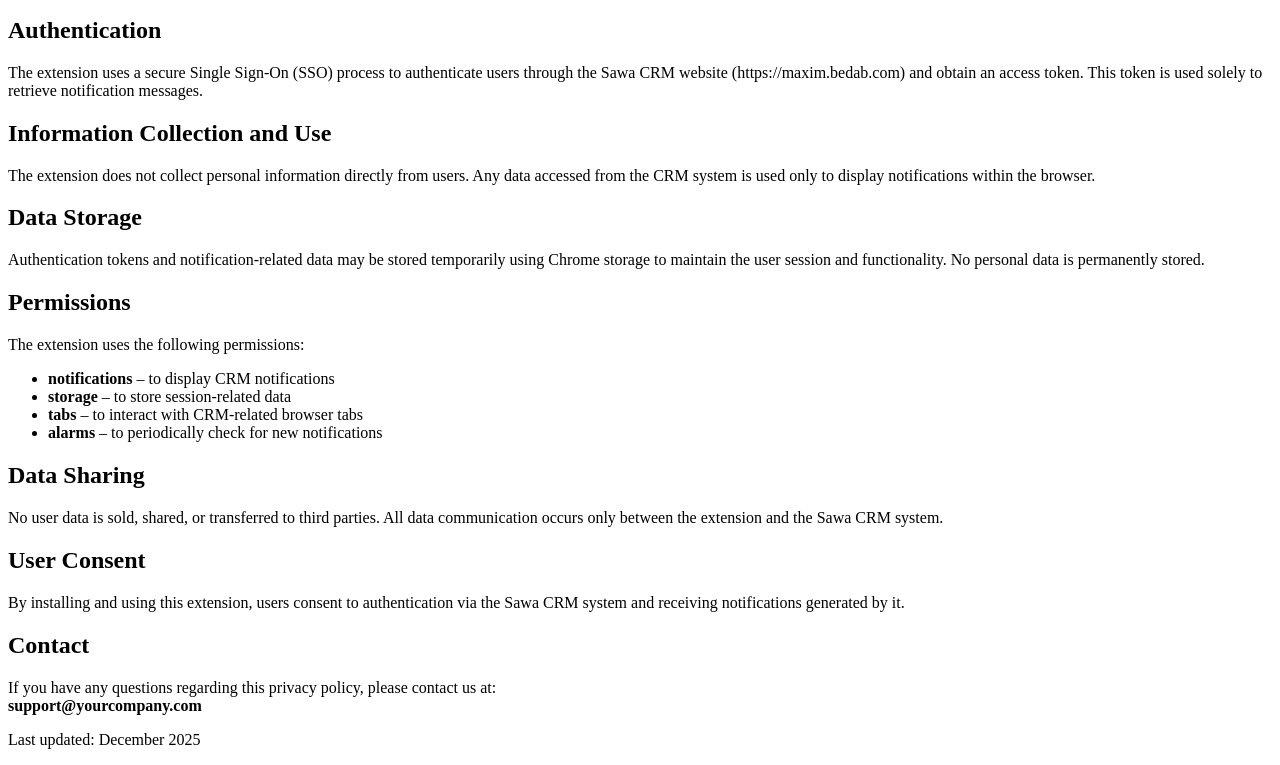
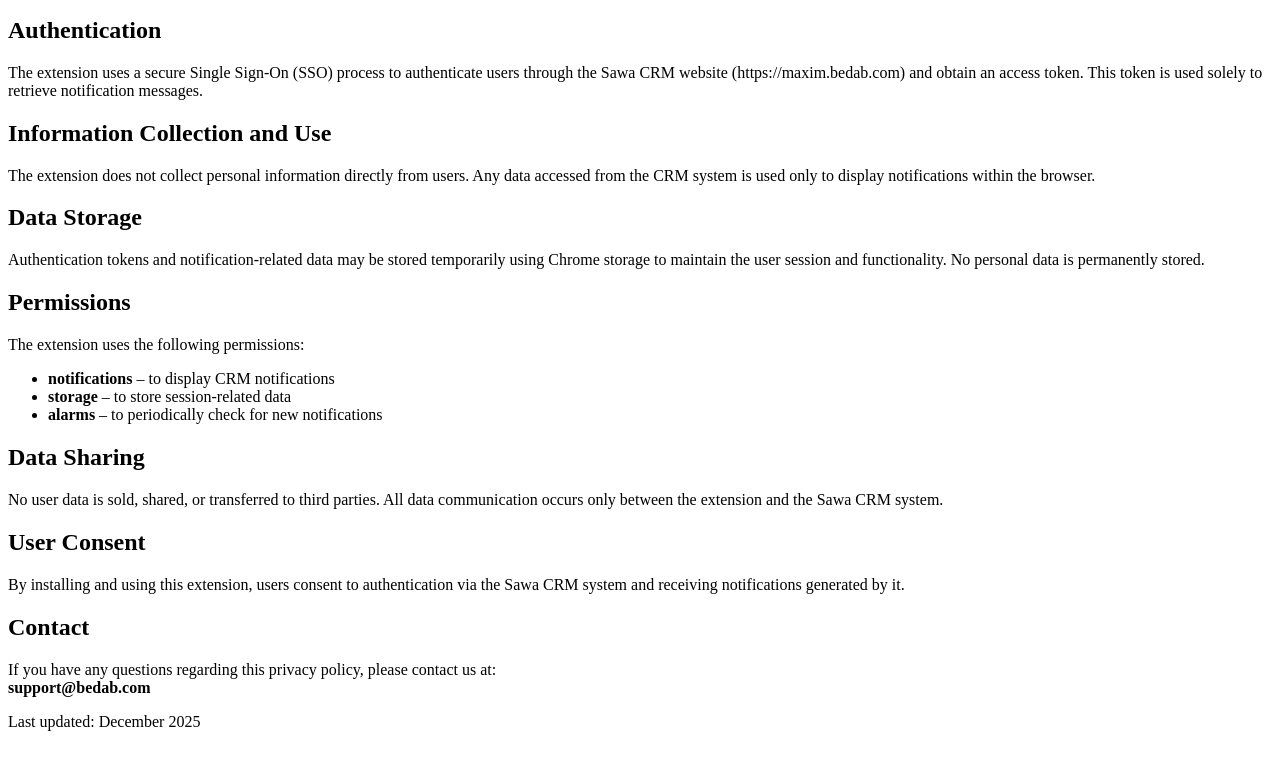
Before and after one commit to BedabSofwarehouse/privacy-policy, a plain HTML site: page index.html in a window 1280 px wide. Shown: the part 101-866 px from the top of the page. Drawn offline with Linux system fonts and the light colour scheme.

Commit message:
Update support email and remove tab permission

```diff
--- a/index.html
+++ b/index.html
@@ -37,7 +37,6 @@
         <ul>
             <li><strong>notifications</strong> – to display CRM notifications</li>
             <li><strong>storage</strong> – to store session-related data</li>
-            <li><strong>tabs</strong> – to interact with CRM-related browser tabs</li>
             <li><strong>alarms</strong> – to periodically check for new notifications</li>
         </ul>
     </p>
@@ -58,7 +57,7 @@
     <p>
         If you have any questions regarding this privacy policy, please contact us at:
         <br/>
-        <strong>support@yourcompany.com</strong>
+        <strong>support@bedab.com</strong>
     </p>
 
     <p>
```
